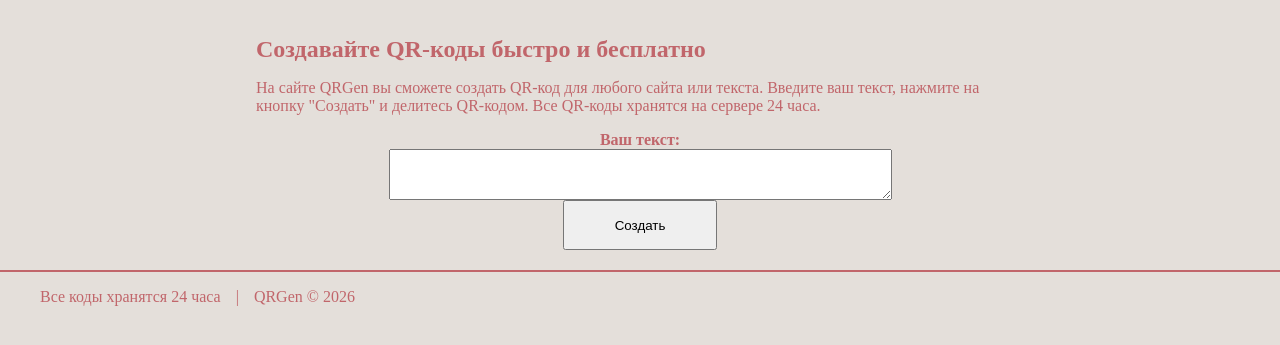
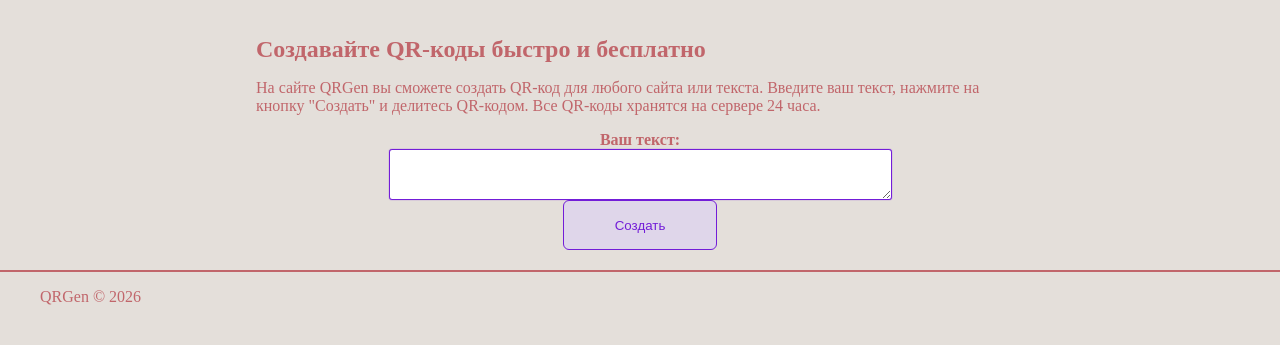
Before and after one commit to vkirs229037/qrgen, a Flask app: page / in a window 1280 px wide. Shown: the part 155-500 px from the top of the page. Run offline with Flask 3, Linux system fonts and the light colour scheme.

Commit message:
оформление формы, небольшие другие изменения

```diff
--- a/static/css/style.css
+++ b/static/css/style.css
@@ -69,6 +69,12 @@ main {
     margin: 20px;
 }
 
+img {
+    border: 4px solid #731dd8;
+}
+
+/* Форма */
+
 form {
     display: flex;
     flex-direction: column;
@@ -83,3 +89,32 @@ form button {
     width: 20%;
     height: 50px;
 }
+
+textarea {
+    border: 1px solid #731dd8;
+    box-shadow: 0 0 1px #731dd8;
+    border-radius: 3px;
+    outline: none;
+}
+
+textarea:-moz-focusring {
+    border: 3px solid #48a9a6;
+}
+
+button {
+    border: 1px solid #731dd8;
+    background-color: #dfd6ea;
+    color: #731dd8;
+    border-radius: 6px;
+}
+
+button:hover {
+    background-color: #bfadd5;
+}
+
+button:active {
+    border: 1px solid #48a9a6;
+    background-color: #b2d7d6;
+    color: #48a9a6;
+    border-radius: 6px;
+}
--- a/templates/base.html
+++ b/templates/base.html
@@ -30,7 +30,6 @@
 
         <footer>
             <ul>
-                <li>Все коды хранятся 24 часа</li> |
                 <li>QRGen © 2026</li>
             </ul>
         </footer>
--- a/templates/view.html
+++ b/templates/view.html
@@ -1,8 +1,8 @@
 {% extends "base.html" %}
 
-{% block title %}QR-код №{{ id }} | Генератор QR-кодов{% endblock %}
+{% block title %}QR-код #{{ id }} | Генератор QR-кодов{% endblock %}
 {% block content %}
-<h1>№{{ id }}</h1>
+<h1>#{{ id }}</h1>
 <img src="{{ url_for('get_file', filename=fpath) }}">
 <p>Скачайте изображение, оно будет удалено через 24 часа с момента его создания.</p>
 {% endblock %}
```
